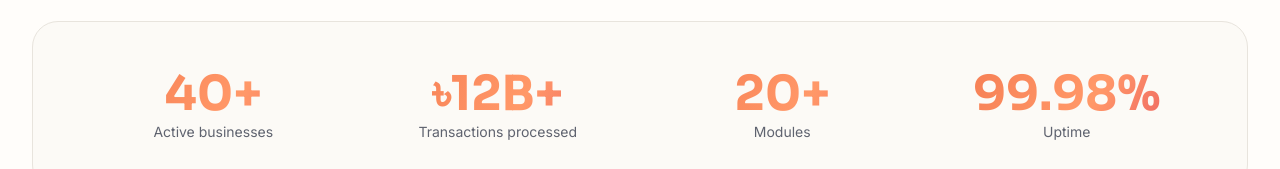
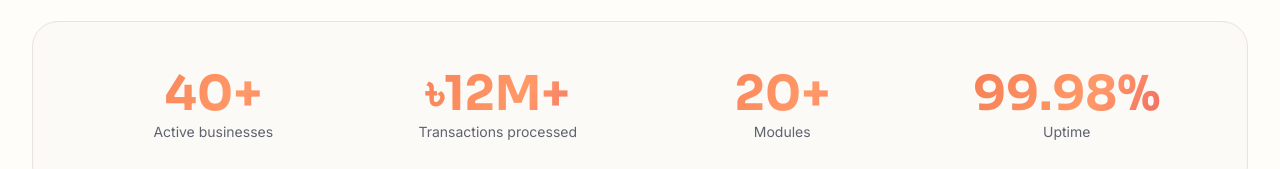
Before and after one commit to ankan-m360ict/dokani-website, a Next.js app: page /about in a window 1280 px wide. Shown: the part 758-927 px from the top of the page. Built offline with nearby package versions, Linux system fonts and the light colour scheme.

Commit message:
update(feature):feature page update

```diff
--- a/app/about/AboutPage.tsx
+++ b/app/about/AboutPage.tsx
@@ -13,7 +13,7 @@ export default function AboutPage() {
   ];
   const stats = [
     { v: '40+', l: t('about.statBusinesses') },
-    { v: '৳12B+', l: t('about.statTx') },
+    { v: '৳12M+', l: t('about.statTx') },
     { v: '20+', l: t('about.statModules') },
     { v: '99.98%', l: t('about.statUptime') },
   ];
```
